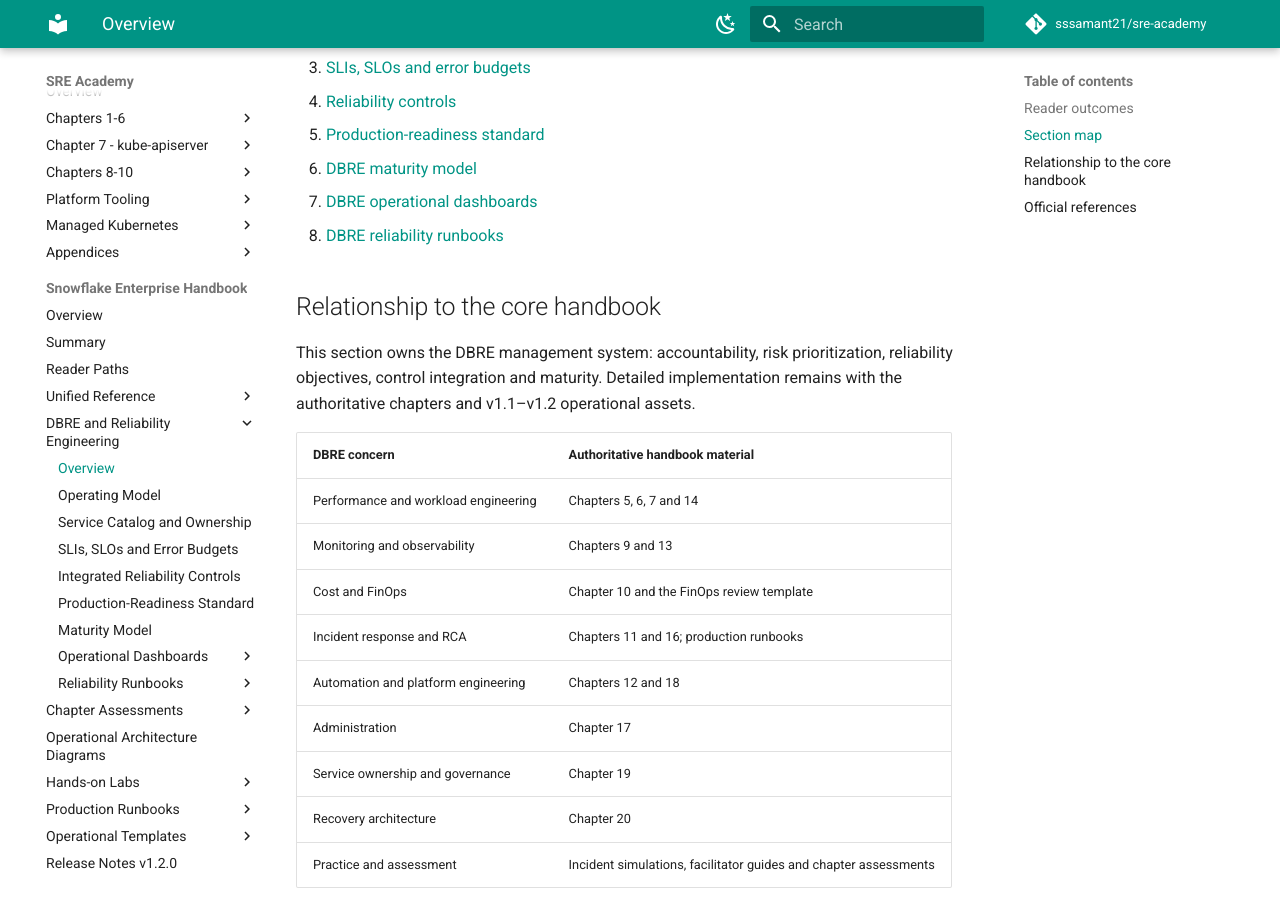
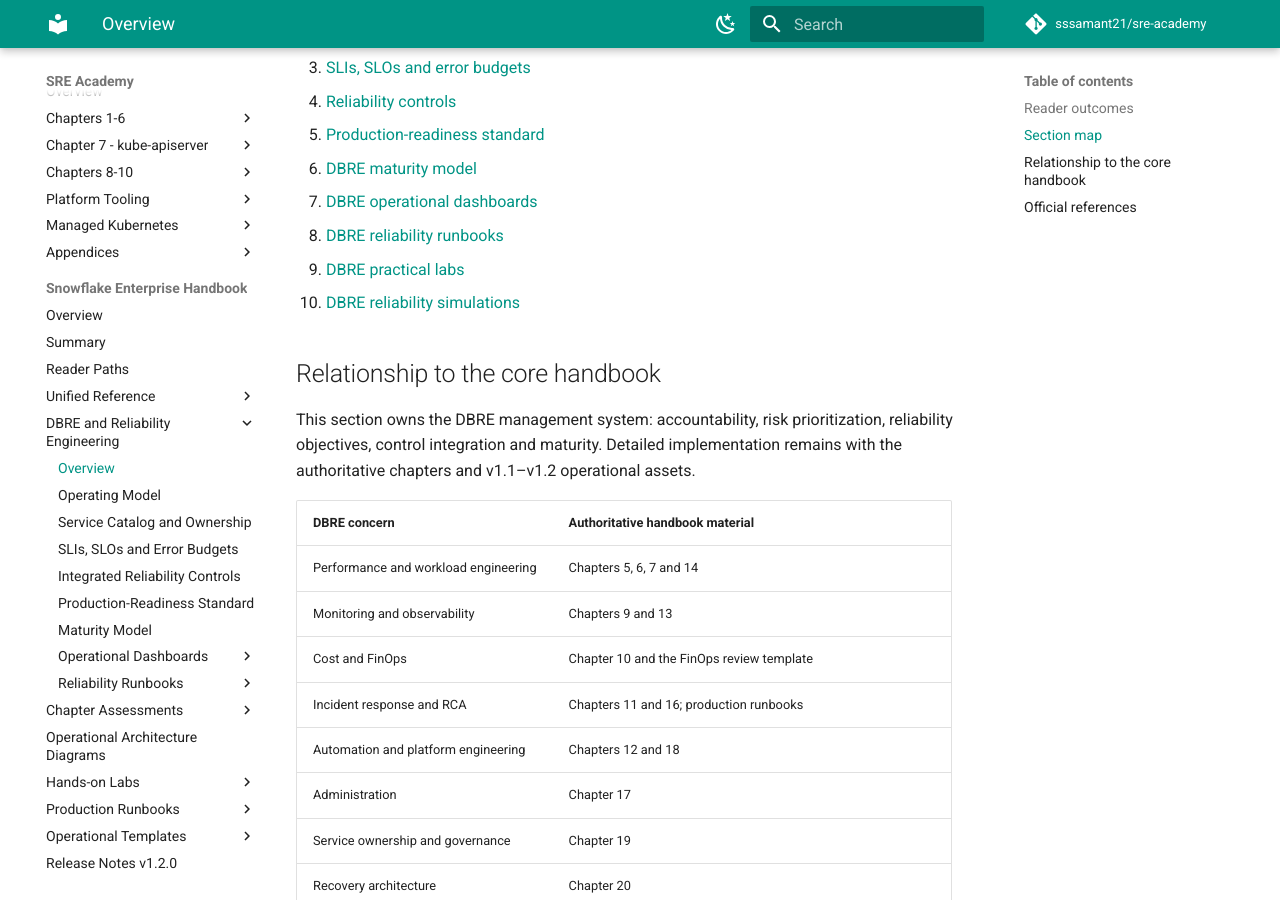
Before and after one commit to sssamant21/sre-academy, an MkDocs documentation site: the page built from docs/books/snowflake/dbre/index.md, in a window 1280 px wide and 900 px high, scrolled down 804 px. Built offline with MkDocs 1.6.1 and Material for MkDocs 9.7.7, drawn with Linux system fonts in a browser that asks for light colours; comment, search, counter and statistics services are not loaded.

Commit message:
docs(snowflake): link DBRE labs and simulations

```diff
--- a/docs/books/snowflake/dbre/index.md
+++ b/docs/books/snowflake/dbre/index.md
@@ -27,6 +27,8 @@ After completing this section, a reader should be able to:
 6. [DBRE maturity model](maturity-model.md)
 7. [DBRE operational dashboards](dashboards/index.md)
 8. [DBRE reliability runbooks](runbooks/index.md)
+9. [DBRE practical labs](labs/index.md)
+10. [DBRE reliability simulations](simulations/index.md)
 
 ## Relationship to the core handbook
 
```
